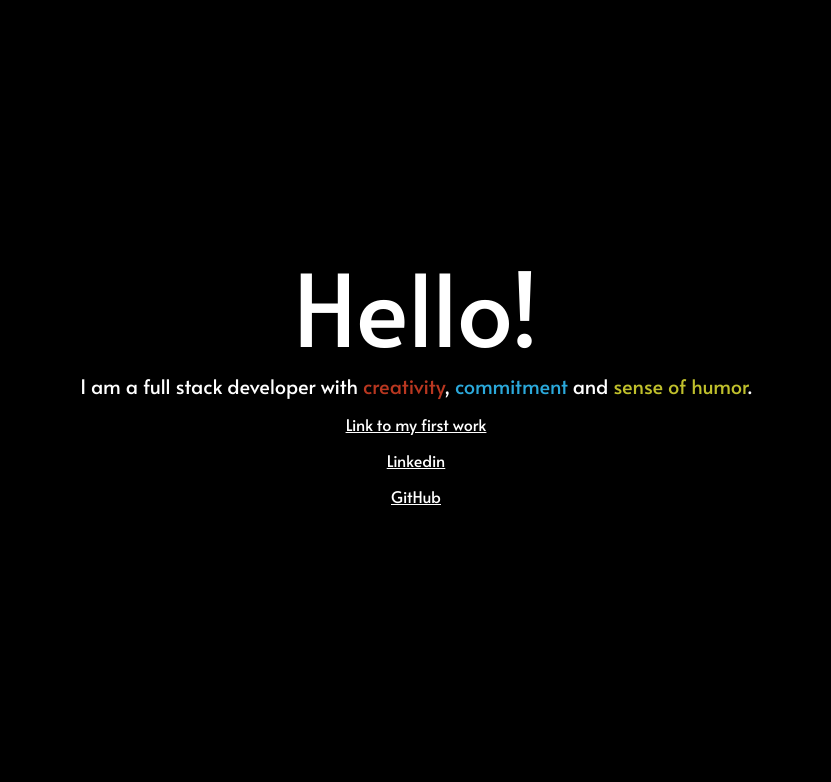
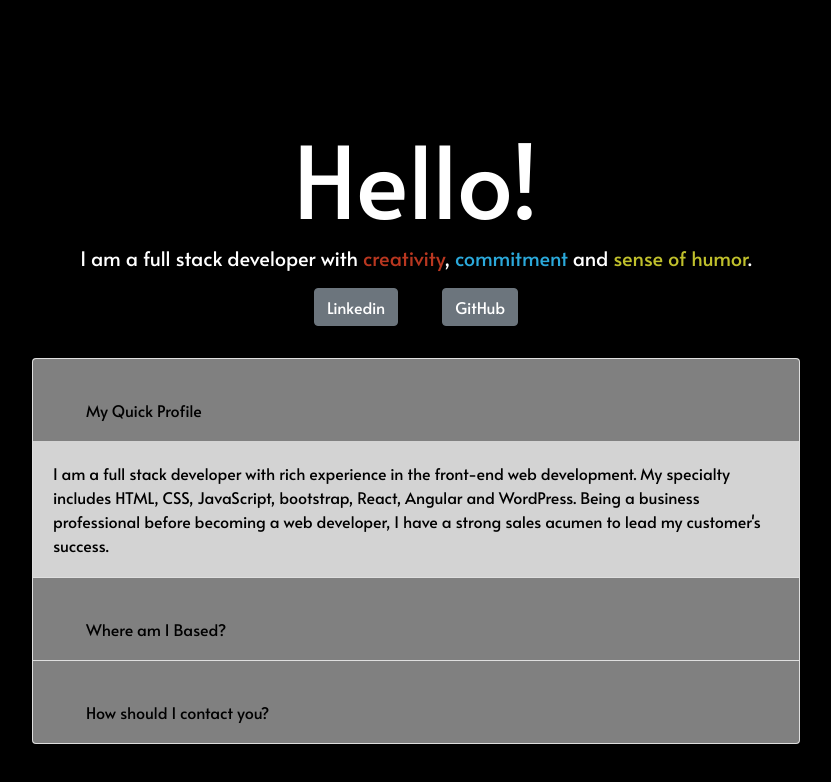
Before and after one commit to noriyuki-ishii-820/noriyuki-ishii-820.github.io, a plain HTML site: page index.html in a window 1280 px wide. Shown: the whole page, without its empty margins (224-1055 px from the left). Drawn offline with nearby package versions, Linux system fonts and the light colour scheme.

Commit message:
updated contents with Bootstrap

```diff
--- a/css/main.css
+++ b/css/main.css
@@ -7,7 +7,7 @@ body {
 
 h1 {
     text-align: center;
-    margin-top: 20%;
+    margin-top: 10%;
     font-size: 100px;
 
 }
@@ -32,7 +32,35 @@ h2 {
 
 p,a  {
     text-align:center;
-    text-decoration: underline;
+    text-decoration: none;
     color:white;
     margin-top: 20px;
 }
+
+button {
+    margin: 0 20px;
+}
+
+.accordion {
+    width: 60%;
+    margin: auto;
+}
+
+.card {
+    line-height:100%;
+}
+
+.card-header {
+    background-color:grey;
+    line-height:100%;
+}
+
+.btn {
+    color:black;
+}
+
+.card-body {
+    color:black;
+    background-color:lightgrey;
+    line-height:150%;
+}
--- a/index.html
+++ b/index.html
@@ -1,23 +1,141 @@
 <!DOCTYPE html>
 <html lang="en">
-<head>
-    <meta charset="UTF-8">
-    <meta name="viewport" content="width=device-width, initial-scale=1.0">
-    <link rel="stylesheet" href="css/reset.css">
-    <link rel="stylesheet" href="css/main.css">
-    <link href="https://fonts.googleapis.com/css2?family=Alata&display=swap" rel="stylesheet">
+  <head>
+    <meta charset="UTF-8" />
+    <meta name="viewport" content="width=device-width, initial-scale=1.0" />
+    <link
+      rel="stylesheet"
+      href="https://stackpath.bootstrapcdn.com/bootstrap/4.5.2/css/bootstrap.min.css"
+      integrity="sha384-JcKb8q3iqJ61gNV9KGb8thSsNjpSL0n8PARn9HuZOnIxN0hoP+VmmDGMN5t9UJ0Z"
+      crossorigin="anonymous"
+    />
+    <link rel="stylesheet" href="css/reset.css" />
+    <link rel="stylesheet" href="css/main.css" />
+    <link
+      href="https://fonts.googleapis.com/css2?family=Alata&display=swap"
+      rel="stylesheet"
+    />
     <title>Noriyuki Ishii - web developer</title>
-</head>
-<body>
+  </head>
+  <body>
+    <h1>Hello!</h1>
+    <h2>
+      I am a full stack developer with
+      <span class="creativity">creativity</span>,
+      <span class="commitment">commitment</span> and
+      <span class="sense-of-humor">sense of humor</span>.
+    </h2>
 
-    <h1>Hello!</h1>
-    <h2>I am a full stack developer with <span class="creativity">creativity</span>, <span class="commitment">commitment</span> and <span class="sense-of-humor">sense of humor</span>.</h2>
+    <p>
+      <button type="button" class="btn btn-secondary">
+        <a href="https://www.linkedin.com/in/ishiinoriyuki/">Linkedin</a>
+      </button>
+      <button type="button" class="btn btn-secondary">
+        <a href="https://github.com/noriyuki-ishii-820">GitHub</a>
+      </button>
+    </p>
 
-    <p><a href="https://noriyuki-ishii-820.github.io/usyd-bootcamp-homework-week1/">Link to my first work</a></p>
-    <p><a href="https://www.linkedin.com/in/ishiinoriyuki/">Linkedin</a></p>
-    <p><a href="https://github.com/noriyuki-ishii-820">GitHub</a></p>
+    <br />
+    <br />
 
+    <section class="accordion" id="accordionExample">
+      <div class="card">
+        <div class="card-header" id="headingOne">
+          <h2 class="mb-0">
+            <button
+              class="btn btn-link btn-block text-left"
+              type="button"
+              data-toggle="collapse"
+              data-target="#collapseOne"
+              aria-expanded="true"
+              aria-controls="collapseOne"
+            >
+              My Quick Profile
+            </button>
+          </h2>
+        </div>
 
+        <div
+          id="collapseOne"
+          class="collapse show"
+          aria-labelledby="headingOne"
+          data-parent="#accordionExample"
+        >
+          <div class="card-body">
+            I am a full stack developer with rich experience in the front-end web development. My specialty includes HTML, CSS, JavaScript,
+            bootstrap, React, Angular and WordPress. Being a business professional before becoming a web developer, I have a strong sales acumen to
+            lead my customer's success.
+          </div>
+        </div>
+      </div>
+      <div class="card">
+        <div class="card-header" id="headingTwo">
+          <h2 class="mb-0">
+            <button
+              class="btn btn-link btn-block text-left collapsed"
+              type="button"
+              data-toggle="collapse"
+              data-target="#collapseTwo"
+              aria-expanded="false"
+              aria-controls="collapseTwo"
+            >
+              Where am I Based?
+            </button>
+          </h2>
+        </div>
+        <div
+          id="collapseTwo"
+          class="collapse"
+          aria-labelledby="headingTwo"
+          data-parent="#accordionExample"
+        >
+          <div class="card-body">
+            I am based in Sydney, Australia. Please be mindful of the time zone!
+          </div>
+        </div>
+      </div>
+      <div class="card">
+        <div class="card-header" id="headingThree">
+          <h2 class="mb-0">
+            <button
+              class="btn btn-link btn-block text-left collapsed"
+              type="button"
+              data-toggle="collapse"
+              data-target="#collapseThree"
+              aria-expanded="false"
+              aria-controls="collapseThree"
+            >
+              How should I contact you?
+            </button>
+          </h2>
+        </div>
+        <div
+          id="collapseThree"
+          class="collapse"
+          aria-labelledby="headingThree"
+          data-parent="#accordionExample"
+        >
+          <div class="card-body">
+            Please give me a message via Linkedin or GitHub!
+          </div>
+        </div>
+      </div>
+    </section>
 
-</body>
+    <script
+      src="https://code.jquery.com/jquery-3.5.1.slim.min.js"
+      integrity="sha384-DfXdz2htPH0lsSSs5nCTpuj/zy4C+OGpamoFVy38MVBnE+IbbVYUew+OrCXaRkfj"
+      crossorigin="anonymous"
+    ></script>
+    <script
+      src="https://cdn.jsdelivr.net/npm/popper.js@1.16.1/dist/umd/popper.min.js"
+      integrity="sha384-9/reFTGAW83EW2RDu2S0VKaIzap3H66lZH81PoYlFhbGU+6BZp6G7niu735Sk7lN"
+      crossorigin="anonymous"
+    ></script>
+    <script
+      src="https://stackpath.bootstrapcdn.com/bootstrap/4.5.2/js/bootstrap.min.js"
+      integrity="sha384-B4gt1jrGC7Jh4AgTPSdUtOBvfO8shuf57BaghqFfPlYxofvL8/KUEfYiJOMMV+rV"
+      crossorigin="anonymous"
+    ></script>
+  </body>
 </html>
```
